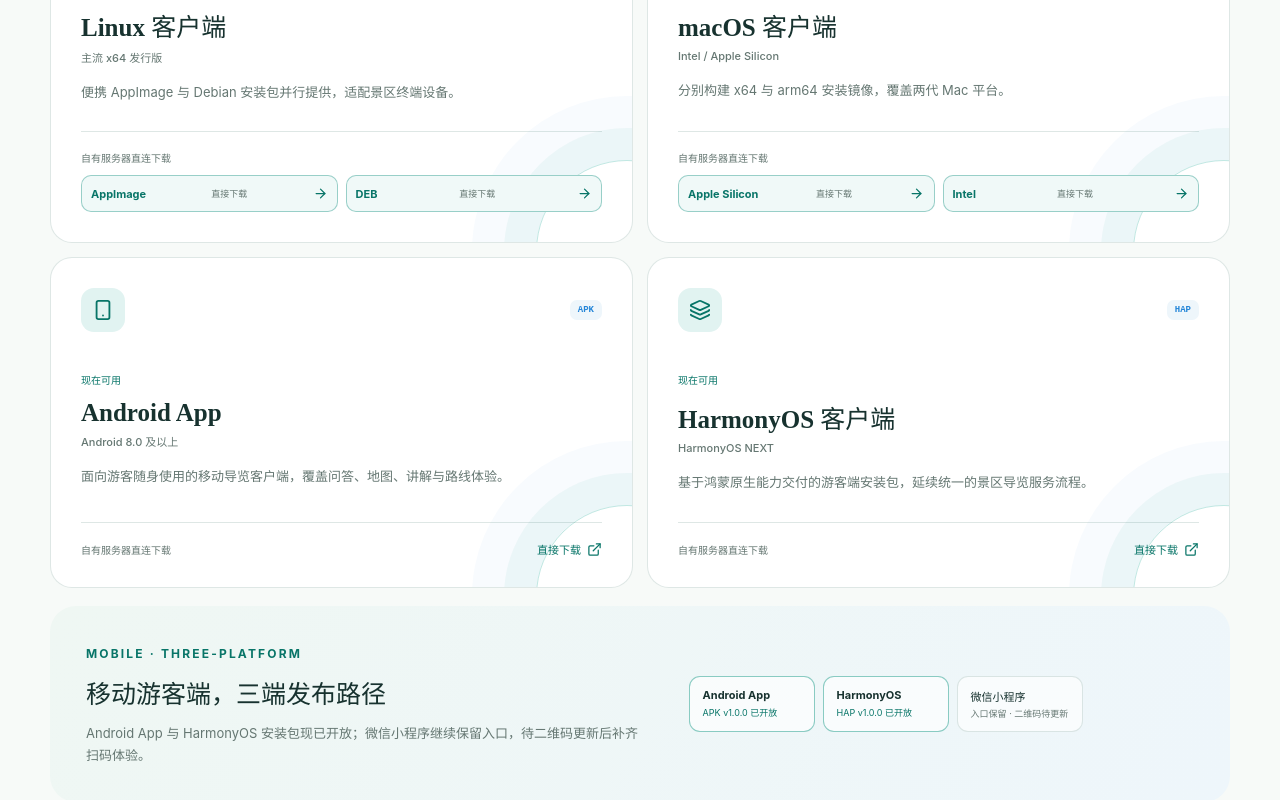
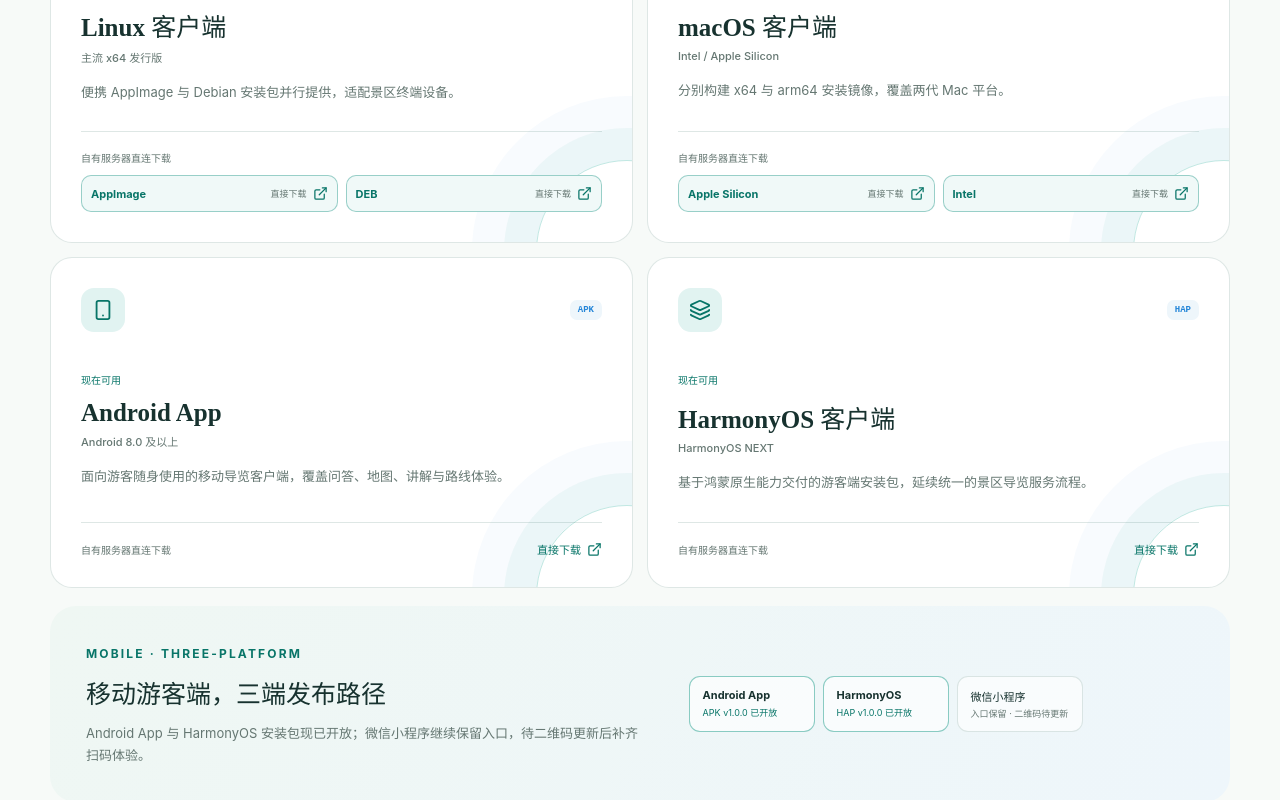
Before and after one commit to babybitter/scenic-ai-guide-website, a React (Vite) app: page / in a window 1280 px wide. Shown: the part 5253-6053 px from the top of the page. Built offline with nearby package versions, Linux system fonts and the light colour scheme.

Commit message:
style(downloads): align direct link actions

```diff
--- a/src/pages/HomePage.tsx
+++ b/src/pages/HomePage.tsx
@@ -173,7 +173,7 @@ export function HomePage() {
                     <span>{isWeb ? t('noInstall') : t('directDownload')}</span>
                     {target.links ? (
                       <div className="access-card-downloads">
-                        {target.links.map((link) => <a key={link.href} href={link.href}><span>{link.label}</span><small>{t('downloadNow')}</small><ArrowRight size={15} /></a>)}
+                        {target.links.map((link) => <a key={link.href} href={link.href}><span>{link.label}</span><span className="access-card-download-action"><small>{t('downloadNow')}</small><ExternalLink size={15} /></span></a>)}
                       </div>
                     ) : target.href ? (
                       <a href={target.href} target={isWeb ? '_blank' : undefined} rel={isWeb ? 'noreferrer' : undefined}>{isWeb ? t('openWeb') : t('downloadNow')} <ExternalLink size={15} /></a>
--- a/src/styles.css
+++ b/src/styles.css
@@ -195,7 +195,8 @@ h1, h2, h3, p { margin-top: 0; }
 .access-card-downloads a { min-width: 0; padding: 10px 9px; border: 1px solid color-mix(in srgb, var(--teal) 28%, var(--line)); border-radius: 10px; justify-content: space-between; background: color-mix(in srgb, var(--teal) 6%, var(--paper)); transition: border-color .2s ease, background .2s ease, transform .2s ease; }
 .access-card-downloads a:hover { border-color: var(--teal); background: color-mix(in srgb, var(--teal) 12%, var(--paper)); transform: translateY(-1px); }
 .access-card-downloads a span { overflow: hidden; text-overflow: ellipsis; }
-.access-card-downloads a small { color: var(--muted); font-size: 9px; font-weight: 600; }
+.access-card-download-action { display: inline-flex; align-items: center; gap: 6px; flex-shrink: 0; }
+.access-card-download-action small { color: var(--muted); font-size: 9px; font-weight: 600; }
 .status-ready, .status-soon { width: fit-content; display: inline-flex; align-items: center; gap: 5px; color: var(--teal-dark); font-size: 10px; font-weight: 700; }
 .status-soon { color: var(--gold); }
 .desktop-access-grid { display: grid; gap: 12px; }
```
